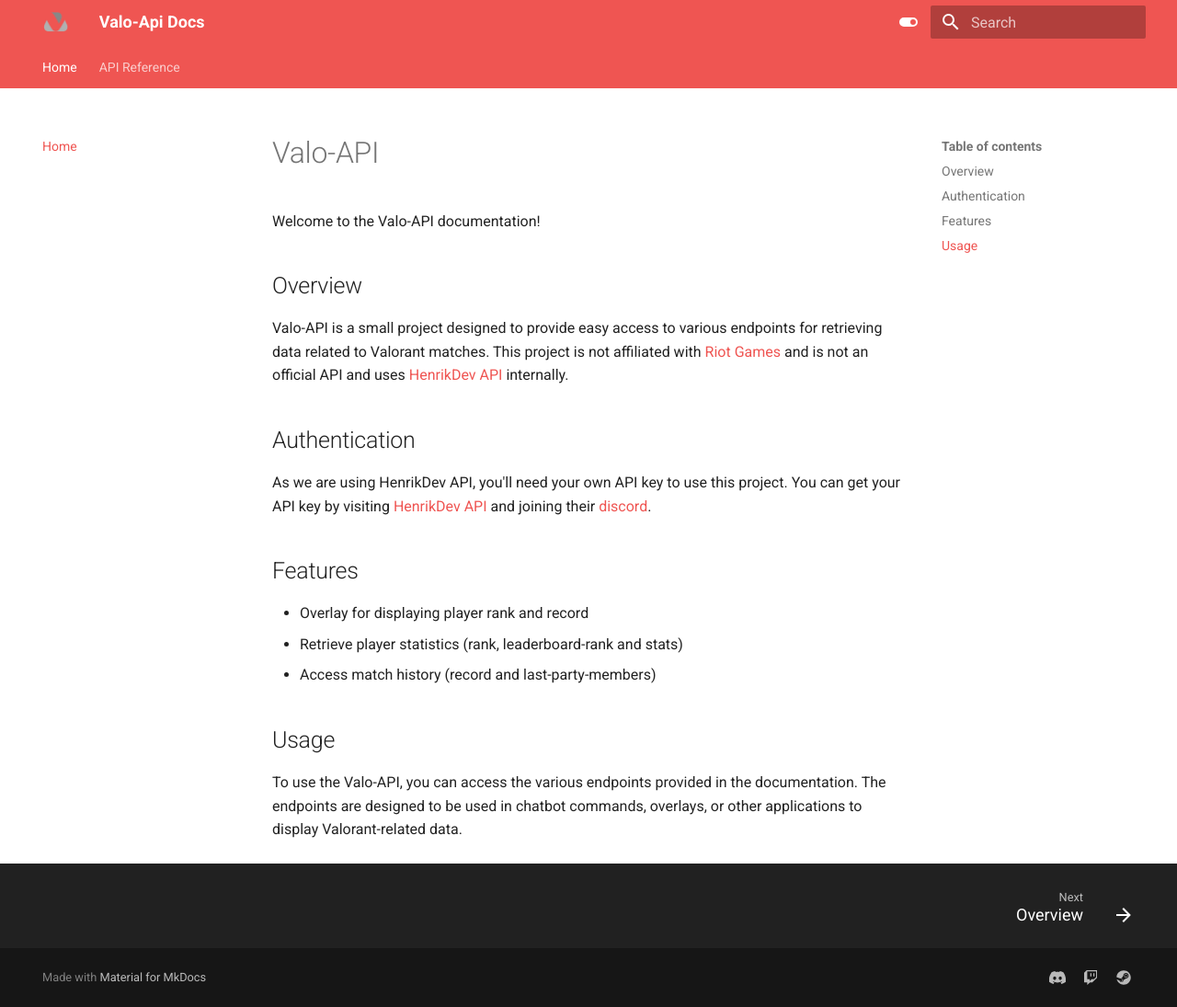
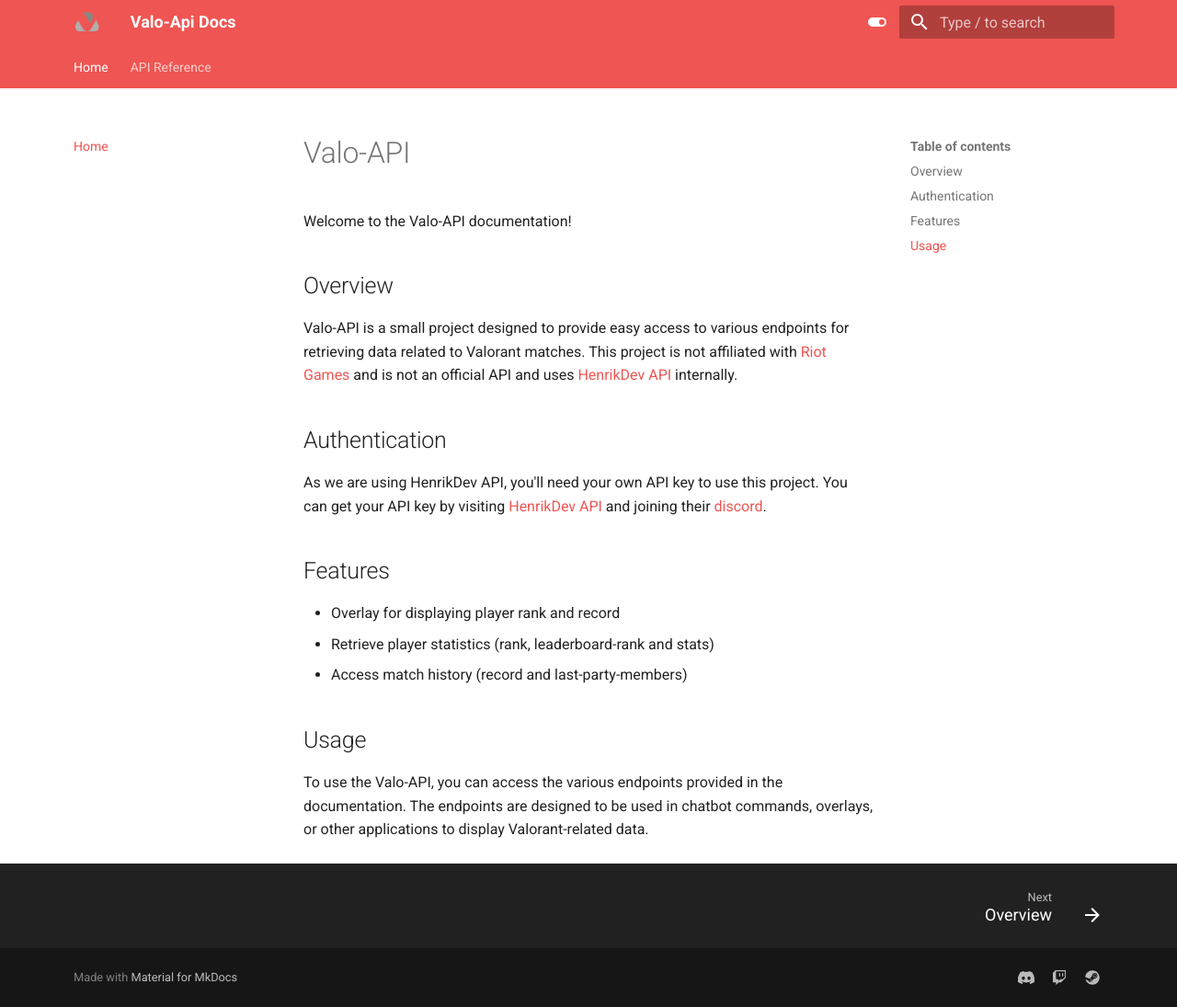
Before and after one commit to Axels-Lab/valo-api-docs, an MkDocs documentation site: the page built from docs/index.md, in a window 1280 px wide and 1095 px high. Shown: the whole window at 92% size. Built offline with MkDocs 1.6.1 and Material for MkDocs 9.7.7, drawn with Linux system fonts in a browser that asks for light colours.

Commit message:
Update mkdocs.yml to include extra CSS and JavaScript files

```diff
--- /dev/null
+++ b/docs/assets/scripts/extra.js
@@ -0,0 +1,6 @@
+window.onload = function(){
+    var searchInput = document.querySelector(".md-search input");
+    if(searchInput){
+        searchInput.placeholder = "Type / to search";
+    }
+}
--- /dev/null
+++ b/docs/assets/stylesheets/extra.css
@@ -0,0 +1,3 @@
+.md-grid {
+  max-width: 90%;
+}
--- a/mkdocs.yml
+++ b/mkdocs.yml
@@ -1,5 +1,4 @@
 site_name: Valo-Api Docs
-
 
 markdown_extensions:
   - attr_list
@@ -18,6 +17,12 @@
   - git-revision-date-localized:
       enable_creation_date: true
       locale: en
+
+extra_css:
+  - assets/stylesheets/extra.css
+
+extra_javascript:
+  - assets/scripts/extra.js
 
 extra:
   social:
```
